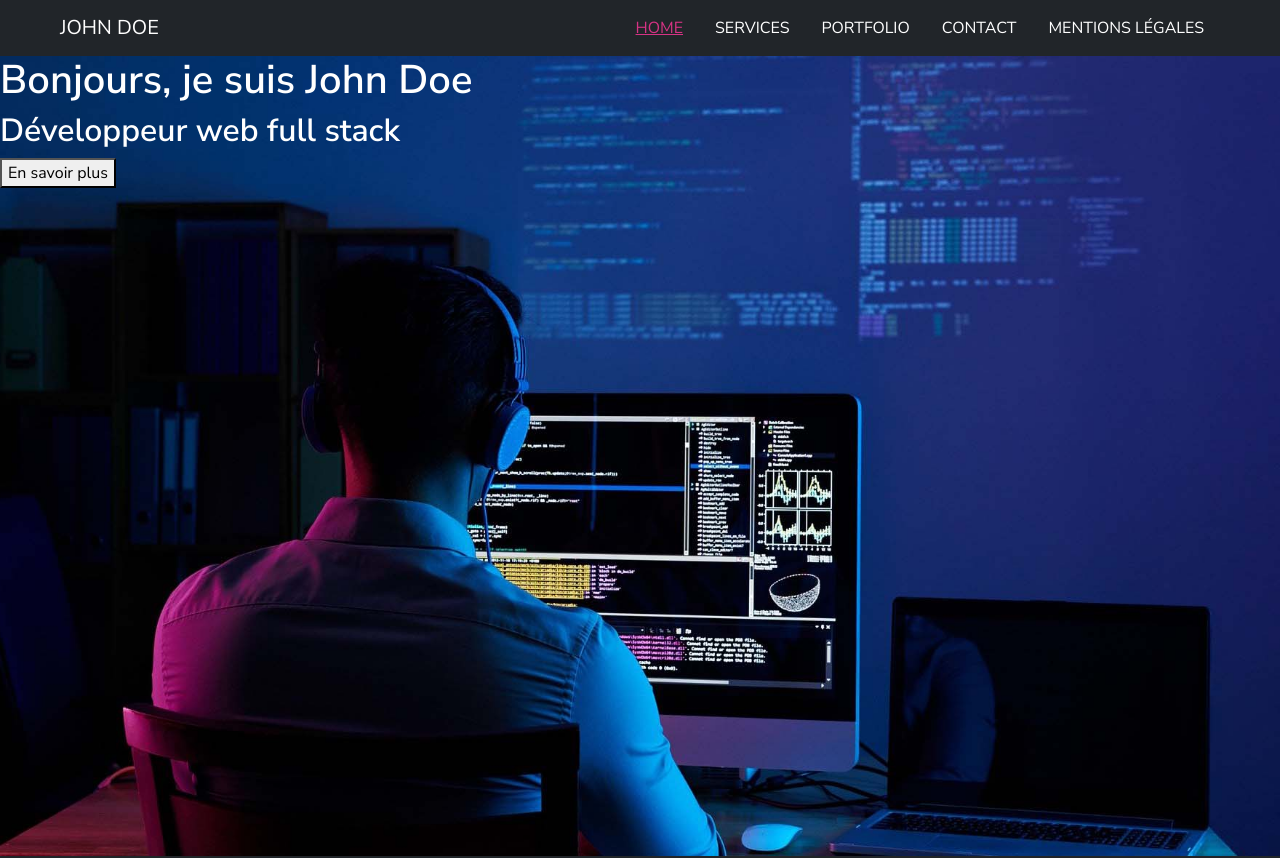
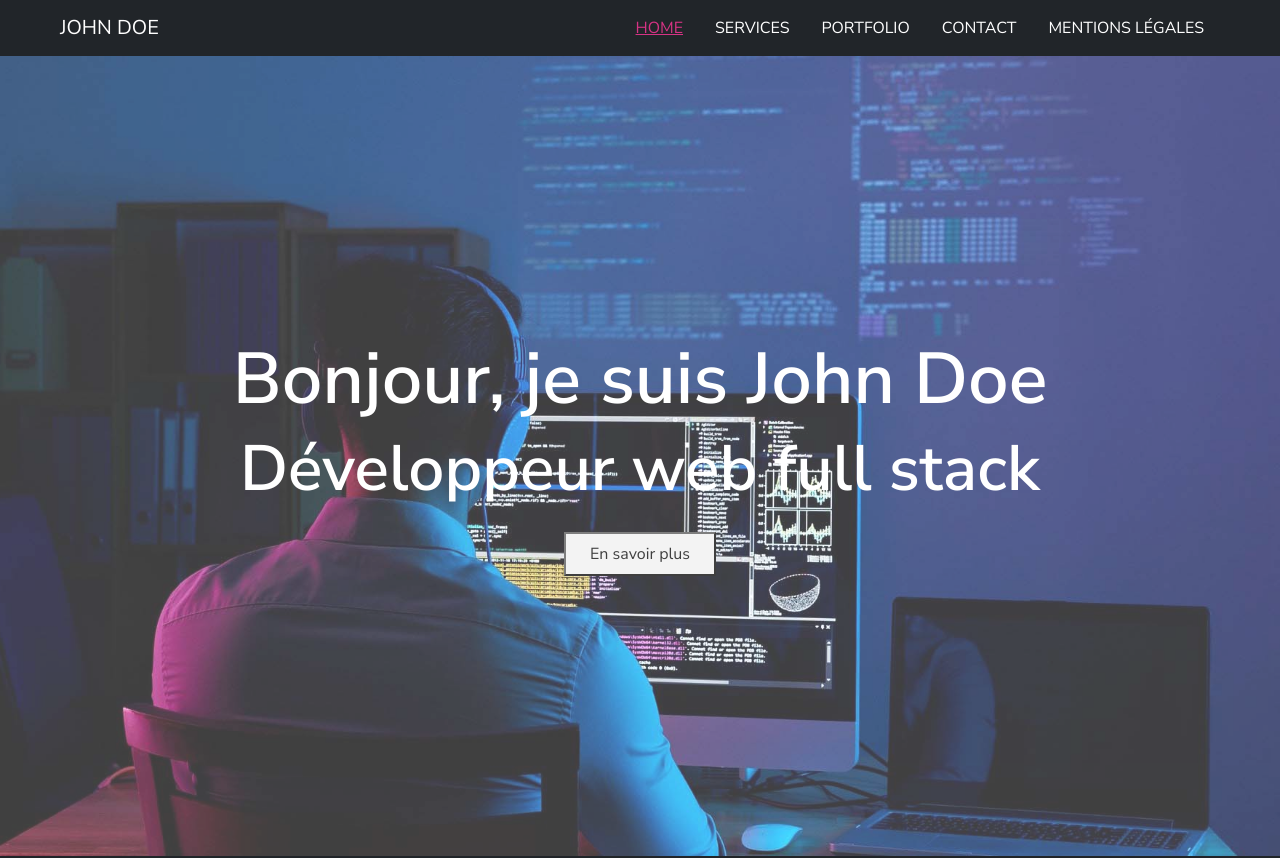
Before and after one commit to Choub-prog/Devoir-react, a React (Create React App) app: page / in a window 1280 px wide. Shown: the top 858 px of the page. Built offline with nearby package versions, Linux system fonts and the light colour scheme; a web font is replaced by a local one.

Commit message:
feat(css/js): changing the display of text on image

```diff
--- a/src/components/Home/FirstSectionHome.js
+++ b/src/components/Home/FirstSectionHome.js
@@ -3,10 +3,12 @@ import './Home.css';
 
 const FisrtSectionHome = () => {
   return (
-    <section className="backgroundImage img-fluid">
-      <h1 className="text-white">Bonjours, je suis John Doe</h1>
-      <h2 className="text-white">Développeur web full stack</h2>
-      <button>En savoir plus</button>
+    <section className=" backgroundImage position-relative text-white d-flex flex-column vh-100 justify-content-center align-items-center">
+      <div className="position-relative text-center">
+        <h1 className="display-2 fw-semibold">Bonjour, je suis John Doe</h1>
+        <h2 className="display-3 fw-semibold">Développeur web full stack</h2>
+        <button className="mt-3 px-4 py-2">En savoir plus</button>
+      </div>
     </section>
   );
 };
--- a/src/components/Home/Home.css
+++ b/src/components/Home/Home.css
@@ -4,4 +4,5 @@
     background-size: cover;
     background-position: center;
     height: 100vh;
+    opacity: 75%;
 }
```
